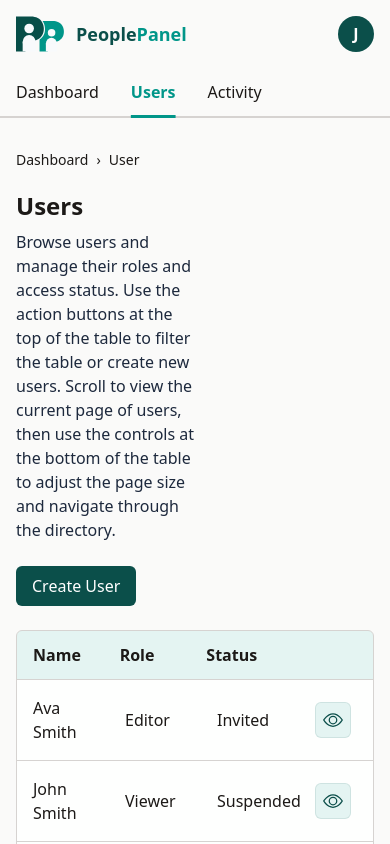
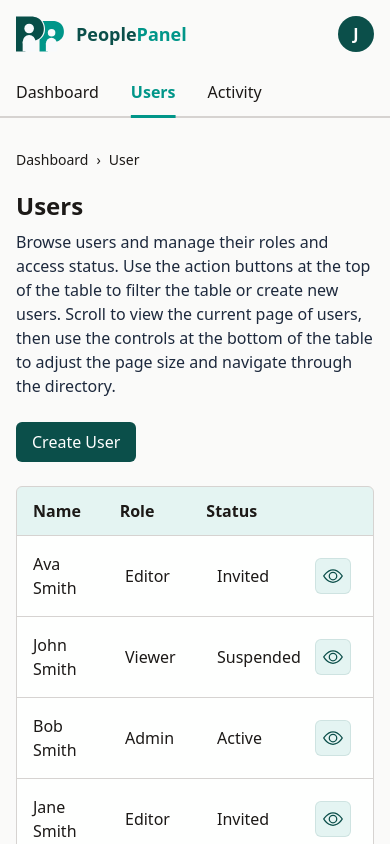
Before and after one commit to jossTripoli/people-panel, an Angular app: page /users in a window 390 px wide. Shown: the top 844 px of the page. Built offline with nearby package versions, Linux system fonts and the light colour scheme.

Commit message:
responsive fixes text and mobile breakpoints

```diff
--- a/src/app/user/user.html
+++ b/src/app/user/user.html
@@ -2,7 +2,7 @@
 
 <h1 class="text-2xl font-semibold">Users</h1>
 
-<p class="mt-2 text-slate-800 max-w-1/2">
+<p class="mt-2 text-slate-800 xl:max-w-1/2">
   Browse users and manage their roles and access status. Use the action buttons at the top of the table to filter the table or create new users. Scroll to view the current page of users, then use the controls at the bottom of the table to adjust the page size and navigate through the directory.
 </p>
 <button
@@ -122,7 +122,7 @@
     <thead class="bg-secondary/10">
       <tr class="border-b border-divider">
         <th scope="col" class="px-4 py-3 font-semibold">Name</th>
-        <th scope="col" class="hidden sm:table-cell px-4 py-3 font-semibold">Email</th>
+        <th scope="col" class="hidden xl:table-cell px-4 py-3 font-semibold">Email</th>
         <th scope="col" class="px-4 py-3 font-semibold">Role</th>
         <th scope="col" class="px-4 py-3 font-semibold">Status</th>
         <th scope="col" class="w-24 px-4 py-3"><span class="sr-only">Actions</span></th>
@@ -138,7 +138,7 @@
             class="border-b border-divider transition-colors last:border-b-0 hover:bg-slate-50"
           >
             <td class="px-4 py-4">{{ user.name }}</td>
-            <td class="hidden sm:table-cell px-4 py-4">{{ user.email }}</td>
+            <td class="hidden xl:table-cell px-4 py-4">{{ user.email }}</td>
             <td class="px-4 py-4">{{ user.role }}</td>
             <td class="px-4 py-4">{{ user.status }}</td>
             <td class="w-20 px-4 py-4 text-center">
```
